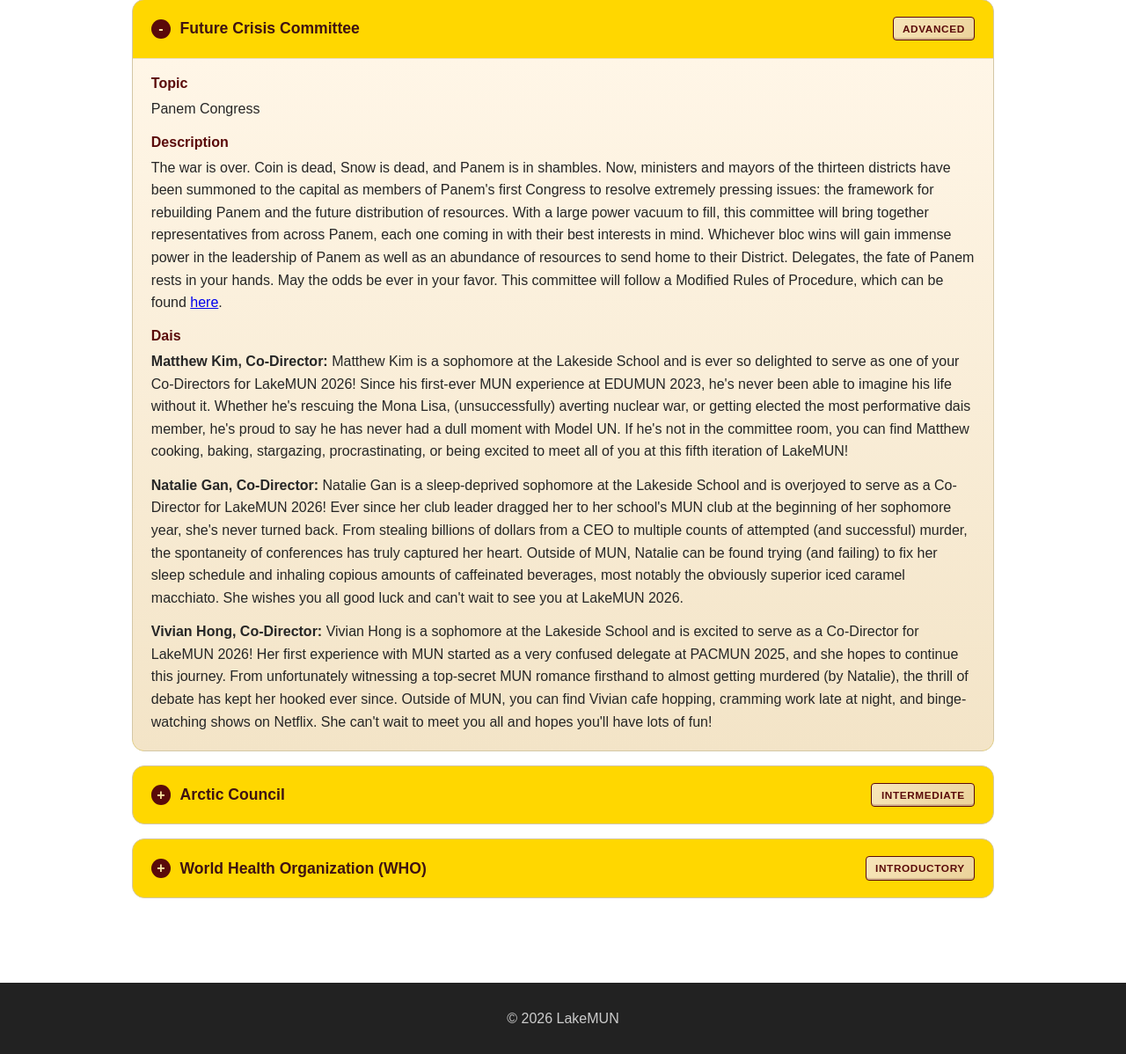
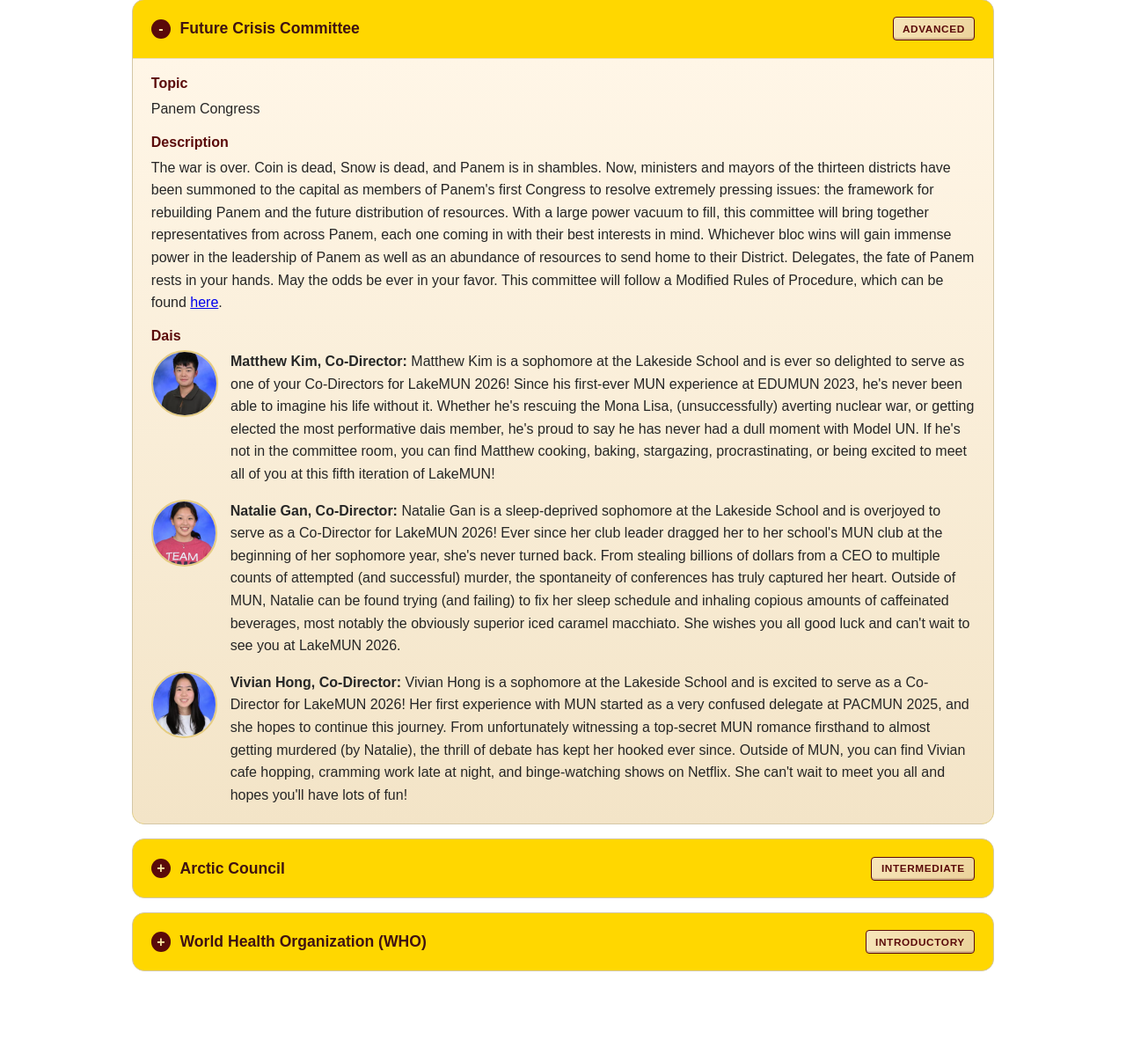
Before and after one commit to dripnooblovesyou/dripnooblovesyou.github.io, a Flask app: page /committees in a window 1280 px wide, after a click that opens the changed part. Shown: the part 349-1547 px from the top of the page at 88% size. Run offline with Flask 3, Linux system fonts and the light colour scheme.

Commit message:
staff photos

```diff
--- a/static/css/style.css
+++ b/static/css/style.css
@@ -530,6 +530,21 @@ footer {
     transform: translateY(0);
 }
 
+.committee-dais-list {
+    display: grid;
+    gap: 1rem;
+}
+
+.committee-dais-card {
+    display: flex;
+    align-items: flex-start;
+    gap: 0.9rem;
+}
+
+.committee-dais-card p {
+    margin: 0;
+}
+
 @media (max-width: 768px) {
     .about-container {
         flex-direction: column;
@@ -551,6 +566,10 @@ footer {
 
     .schedule-list {
         grid-template-columns: 1fr;
+    }
+
+    .committee-dais-card {
+        flex-direction: column;
     }
 }
 
--- a/templates/committees.html
+++ b/templates/committees.html
@@ -26,15 +26,20 @@
                     The war is over. Coin is dead, Snow is dead, and Panem is in shambles. Now, ministers and mayors of the thirteen districts have been summoned to the capital as members of Panem's first Congress to resolve extremely pressing issues: the framework for rebuilding Panem and the future distribution of resources. With a large power vacuum to fill, this committee will bring together representatives from across Panem, each one coming in with their best interests in mind. Whichever bloc wins will gain immense power in the leadership of Panem as well as an abundance of resources to send home to their District. Delegates, the fate of Panem rests in your hands. May the odds be ever in your favor. This committee will follow a Modified Rules of Procedure, which can be found <a href="/resources">here</a>.
                 </p>
                 <h2>Dais</h2>
-                <p>
-                    <strong>Matthew Kim, Co-Director:</strong> Matthew Kim is a sophomore at the Lakeside School and is ever so delighted to serve as one of your Co-Directors for LakeMUN 2026! Since his first-ever MUN experience at EDUMUN 2023, he's never been able to imagine his life without it. Whether he's rescuing the Mona Lisa, (unsuccessfully) averting nuclear war, or getting elected the most performative dais member, he's proud to say he has never had a dull moment with Model UN. If he's not in the committee room, you can find Matthew cooking, baking, stargazing, procrastinating, or being excited to meet all of you at this fifth iteration of LakeMUN!
-                </p>
-                <p>
-                    <strong>Natalie Gan, Co-Director:</strong> Natalie Gan is a sleep-deprived sophomore at the Lakeside School and is overjoyed to serve as a Co-Director for LakeMUN 2026! Ever since her club leader dragged her to her school's MUN club at the beginning of her sophomore year, she's never turned back. From stealing billions of dollars from a CEO to multiple counts of attempted (and successful) murder, the spontaneity of conferences has truly captured her heart. Outside of MUN, Natalie can be found trying (and failing) to fix her sleep schedule and inhaling copious amounts of caffeinated beverages, most notably the obviously superior iced caramel macchiato. She wishes you all good luck and can't wait to see you at LakeMUN 2026.
-                </p>
-                <p>
-                    <strong>Vivian Hong, Co-Director:</strong> Vivian Hong is a sophomore at the Lakeside School and is excited to serve as a Co-Director for LakeMUN 2026! Her first experience with MUN started as a very confused delegate at PACMUN 2025, and she hopes to continue this journey. From unfortunately witnessing a top-secret MUN romance firsthand to almost getting murdered (by Natalie), the thrill of debate has kept her hooked ever since. Outside of MUN, you can find Vivian cafe hopping, cramming work late at night, and binge-watching shows on Netflix. She can't wait to meet you all and hopes you'll have lots of fun!
-                </p>
+                <div class="committee-dais-list">
+                    <article class="committee-dais-card">
+                        <img src="{{ url_for('static', filename='images/staff photos/Matthew_K_LakeMUN.png') }}" alt="Matthew Kim" class="person-photo">
+                        <p><strong>Matthew Kim, Co-Director:</strong> Matthew Kim is a sophomore at the Lakeside School and is ever so delighted to serve as one of your Co-Directors for LakeMUN 2026! Since his first-ever MUN experience at EDUMUN 2023, he's never been able to imagine his life without it. Whether he's rescuing the Mona Lisa, (unsuccessfully) averting nuclear war, or getting elected the most performative dais member, he's proud to say he has never had a dull moment with Model UN. If he's not in the committee room, you can find Matthew cooking, baking, stargazing, procrastinating, or being excited to meet all of you at this fifth iteration of LakeMUN!</p>
+                    </article>
+                    <article class="committee-dais-card">
+                        <img src="{{ url_for('static', filename='images/staff photos/Natalie_G_LakeMUN.png') }}" alt="Natalie Gan" class="person-photo">
+                        <p><strong>Natalie Gan, Co-Director:</strong> Natalie Gan is a sleep-deprived sophomore at the Lakeside School and is overjoyed to serve as a Co-Director for LakeMUN 2026! Ever since her club leader dragged her to her school's MUN club at the beginning of her sophomore year, she's never turned back. From stealing billions of dollars from a CEO to multiple counts of attempted (and successful) murder, the spontaneity of conferences has truly captured her heart. Outside of MUN, Natalie can be found trying (and failing) to fix her sleep schedule and inhaling copious amounts of caffeinated beverages, most notably the obviously superior iced caramel macchiato. She wishes you all good luck and can't wait to see you at LakeMUN 2026.</p>
+                    </article>
+                    <article class="committee-dais-card">
+                        <img src="{{ url_for('static', filename='images/staff photos/Vivian_H_LakeMUN.png') }}" alt="Vivian Hong" class="person-photo">
+                        <p><strong>Vivian Hong, Co-Director:</strong> Vivian Hong is a sophomore at the Lakeside School and is excited to serve as a Co-Director for LakeMUN 2026! Her first experience with MUN started as a very confused delegate at PACMUN 2025, and she hopes to continue this journey. From unfortunately witnessing a top-secret MUN romance firsthand to almost getting murdered (by Natalie), the thrill of debate has kept her hooked ever since. Outside of MUN, you can find Vivian cafe hopping, cramming work late at night, and binge-watching shows on Netflix. She can't wait to meet you all and hopes you'll have lots of fun!</p>
+                    </article>
+                </div>
             </div>
         </details>
 
@@ -53,15 +58,20 @@
                     Established in 1996, the Arctic Council connects the Arctic States in an intergovernmental forum promoting coordination, collaboration, and communication between nations on common Arctic issues. In particular, this committee discusses issues related to sustainable development and environmental protection in the Arctic. At LakeMUN 2026, delegates will represent the nations bordering the Arctic Ocean to deliberate on an Arctic investment and economic development framework. These discussions aim to resolve disputes over Arctic resources and sustainability while maintaining cooperation between nations. We are so excited to have an insightful and enriching debate at LakeMUN this year!
                 </p>
                 <h2>Dais</h2>
-                <p>
-                    <strong>Lingying Shi:</strong> Lingying Shi is a sophomore at Lakeside School; she is exhilarated to serve on your dais for LakeMUN 2026! Ever since attending SeattleMUN after losing a bet with a friend in 8th grade, she has fallen in love with everything MUN, from the thrill of making speeches and naming resolution papers to passing notes like "why is China kinda..." and dance battles during crisis. When not in her FBA, Lingying can be found sleeping in the trainer's room, in her instructor jacket with her snowboard students at Snoqualmie Central, or in her wrestling singlet wondering if she'll survive the next match. Lingying looks forward to meeting you all at this year's iteration of LakeMUN!
-                </p>
-                <p>
-                    <strong>Alexa Oh:</strong> Alexa Oh is a freshman at Lakeside School and is thrilled to serve as a dais member for LakeMUN 2026! She began her MUN journey at Lakeside Clubs Fair, wondering what people were talking about when they said 'MUN' instead of Model UN and being confused about why dais isn't spelt 'dias.' Her favorite memories from MUN include sending anonymous PACgrams to friends, shipping oblivious delegates together, and knocking very enthusiastically on tables. Outside of MUN, Alexa can be found swinging on the golf course, playing pop songs on the cello, and drinking matcha.
-                </p>
-                <p>
-                    <strong>Naina Subherwal:</strong> Naina Subherwal is a chai-addicted junior at Lakeside School and is so excited to serve on your dais for LakeMUN 2026! Her MUN journey started with LakeMUN and she's thrilled to be continuing the cycle. She loves all parts of MUN, from opening speeches to raising her placard until her arm hurts to impeaching a Senator during crisis for "being too performative." When not in MUN, Naina can be found on the soccer field or tennis court, buried in a book, or crying over her chem homework.
-                </p>
+                <div class="committee-dais-list">
+                    <article class="committee-dais-card">
+                        <img src="{{ url_for('static', filename='images/staff photos/Lin_S_LakeMUN.png') }}" alt="Lingying Shi" class="person-photo">
+                        <p><strong>Lingying Shi:</strong> Lingying Shi is a sophomore at Lakeside School; she is exhilarated to serve on your dais for LakeMUN 2026! Ever since attending SeattleMUN after losing a bet with a friend in 8th grade, she has fallen in love with everything MUN, from the thrill of making speeches and naming resolution papers to passing notes like "why is China kinda..." and dance battles during crisis. When not in her FBA, Lingying can be found sleeping in the trainer's room, in her instructor jacket with her snowboard students at Snoqualmie Central, or in her wrestling singlet wondering if she'll survive the next match. Lingying looks forward to meeting you all at this year's iteration of LakeMUN!</p>
+                    </article>
+                    <article class="committee-dais-card">
+                        <img src="{{ url_for('static', filename='images/staff photos/Alexa_O_LakeMUN.png') }}" alt="Alexa Oh" class="person-photo">
+                        <p><strong>Alexa Oh:</strong> Alexa Oh is a freshman at Lakeside School and is thrilled to serve as a dais member for LakeMUN 2026! She began her MUN journey at Lakeside Clubs Fair, wondering what people were talking about when they said 'MUN' instead of Model UN and being confused about why dais isn't spelt 'dias.' Her favorite memories from MUN include sending anonymous PACgrams to friends, shipping oblivious delegates together, and knocking very enthusiastically on tables. Outside of MUN, Alexa can be found swinging on the golf course, playing pop songs on the cello, and drinking matcha.</p>
+                    </article>
+                    <article class="committee-dais-card">
+                        <img src="{{ url_for('static', filename='images/staff photos/Naina_S_LakeMUN.png') }}" alt="Naina Subherwal" class="person-photo">
+                        <p><strong>Naina Subherwal:</strong> Naina Subherwal is a chai-addicted junior at Lakeside School and is so excited to serve on your dais for LakeMUN 2026! Her MUN journey started with LakeMUN and she's thrilled to be continuing the cycle. She loves all parts of MUN, from opening speeches to raising her placard until her arm hurts to impeaching a Senator during crisis for "being too performative." When not in MUN, Naina can be found on the soccer field or tennis court, buried in a book, or crying over her chem homework.</p>
+                    </article>
+                </div>
             </div>
         </details>
 
@@ -80,15 +90,20 @@
                     Welcome to the WHO (World Health Organization)! Established on April 7th, 1948 (now World Health Day) with 194 member countries currently, the WHO works to improve global public health and protect the population from disease epidemics. As healthcare has become an increasingly pressing global issue, the WHO works to make sure everyone has equal access to medical care, specifically vulnerable and already struggling groups. The WHO tackles issues such as fighting infectious viruses and diseases, providing proper vaccination against them to all communities, and setting international health standards. Delegates must use critical thinking to navigate issues surrounding economics, materials, and humanitarianism while balancing the need to maximize care and the overall well-being in the world. We are so excited to see what ideas delegates have to offer at LakeMUN WHO 2026!
                 </p>
                 <h2>Dais</h2>
-                <p>
-                    <strong>Medha Kashyap, Co-Director:</strong> Medha Kashyap is a freshman at the Lakeside School and is delighted to be serving as a Co-Director for WHO! Her MUN journey began as a reluctant delegate at EDUMUN 2024, furiously studying ROP the night before only to mess it up almost immediately. Despite the rocky start, she was quickly enveloped into the world of Model UN, enthralled by the strangely addictive thrill of committee. Since then, she has jumped at every chance to join a committee, and with each placard raised, her passion for MUN has only increased. Outside of MUN, you'll find her stress-baking or cooking absurd amounts of food, playing sports, or hanging out with her dog! Medha's hope is for delegates to enjoy this committee as much as she does and eagerly awaits seeing their commitment and passion blossom!
-                </p>
-                <p>
-                    <strong>Charie Chang, Co-Director:</strong> Charie Chang is a freshman at Lakeside School and is equally terrified to be serving as a Co-Director for LakeMUN WHO as she was for her first conference. Having been introduced to the world of MUN through the exotic stories told by her older sister, Charie started her MUN journey at PACMUN '25 equipped with nothing but a crystal-clear vision of what could go wrong. Ever since, Charie has found herself in the eye of the Model UN storm, battling everything from ever-present gavel hunters to France's scheme of world dominion. Outside of MUN, you can find her sleeping, playing piano brainrot, or simply existing as a slave to procrastination. At LakeMUN, Charie is excited to ask the all-pervasive question of "is that a point?" and looks forward to seeing every delegate discover the spark of MUN that she knows and loves.
-                </p>
-                <p>
-                    <strong>Karishma Kashyap, Co-Director:</strong> Karishma Kashyap is a freshman at the Lakeside School and is very excited to be serving as a Co-Director on the dais for WHO at LakeMUN! Before her first conference, she stayed up until midnight trying to cram ROP and write a speech for the secondary speakers list with minimal knowledge of the topic, and that was basically the only time she spoke in her committee. She learned a lot from her experience spectating and was quite intrigued by the vast world and opportunities MUN offers! Although a rookie, she has become more skilled at the art of moderated caucuses and is eager to continue her MUN journey. Outside of the committee room, you will find her hanging out with her friends, scrolling on YouTube Shorts (she's working on Instagram), listening to music, or drinking bubble tea! Karishma is thrilled to be able to serve as your Co-Director, and she hopes you will be more prepared for your first time than she was!
-                </p>
+                <div class="committee-dais-list">
+                    <article class="committee-dais-card">
+                        <img src="{{ url_for('static', filename='images/staff photos/Medha_K_LakeMUN.png') }}" alt="Medha Kashyap" class="person-photo">
+                        <p><strong>Medha Kashyap, Co-Director:</strong> Medha Kashyap is a freshman at the Lakeside School and is delighted to be serving as a Co-Director for WHO! Her MUN journey began as a reluctant delegate at EDUMUN 2024, furiously studying ROP the night before only to mess it up almost immediately. Despite the rocky start, she was quickly enveloped into the world of Model UN, enthralled by the strangely addictive thrill of committee. Since then, she has jumped at every chance to join a committee, and with each placard raised, her passion for MUN has only increased. Outside of MUN, you'll find her stress-baking or cooking absurd amounts of food, playing sports, or hanging out with her dog! Medha's hope is for delegates to enjoy this committee as much as she does and eagerly awaits seeing their commitment and passion blossom!</p>
+                    </article>
+                    <article class="committee-dais-card">
+                        <img src="{{ url_for('static', filename='images/staff photos/Charie_C_LakeMUN.png') }}" alt="Charie Chang" class="person-photo">
+                        <p><strong>Charie Chang, Co-Director:</strong> Charie Chang is a freshman at Lakeside School and is equally terrified to be serving as a Co-Director for LakeMUN WHO as she was for her first conference. Having been introduced to the world of MUN through the exotic stories told by her older sister, Charie started her MUN journey at PACMUN '25 equipped with nothing but a crystal-clear vision of what could go wrong. Ever since, Charie has found herself in the eye of the Model UN storm, battling everything from ever-present gavel hunters to France's scheme of world dominion. Outside of MUN, you can find her sleeping, playing piano brainrot, or simply existing as a slave to procrastination. At LakeMUN, Charie is excited to ask the all-pervasive question of "is that a point?" and looks forward to seeing every delegate discover the spark of MUN that she knows and loves.</p>
+                    </article>
+                    <article class="committee-dais-card">
+                        <img src="{{ url_for('static', filename='images/staff photos/Karishma_K_LakeMUN.png') }}" alt="Karishma Kashyap" class="person-photo">
+                        <p><strong>Karishma Kashyap, Co-Director:</strong> Karishma Kashyap is a freshman at the Lakeside School and is very excited to be serving as a Co-Director on the dais for WHO at LakeMUN! Before her first conference, she stayed up until midnight trying to cram ROP and write a speech for the secondary speakers list with minimal knowledge of the topic, and that was basically the only time she spoke in her committee. She learned a lot from her experience spectating and was quite intrigued by the vast world and opportunities MUN offers! Although a rookie, she has become more skilled at the art of moderated caucuses and is eager to continue her MUN journey. Outside of the committee room, you will find her hanging out with her friends, scrolling on YouTube Shorts (she's working on Instagram), listening to music, or drinking bubble tea! Karishma is thrilled to be able to serve as your Co-Director, and she hopes you will be more prepared for your first time than she was!</p>
+                    </article>
+                </div>
             </div>
         </details>
     </div>
```
Also changed, not shown: templates/about.html (+17 -6 lines), static/images/staff photos/Aicha_S_LakeMUN.png (added), static/images/staff photos/Alessia_C_LakeMUN.png (added), static/images/staff photos/Alexa_O_LakeMUN.png (added), static/images/staff photos/Angelina_H_LakeMUN.png (added), static/images/staff photos/Charie_C_LakeMUN.png (added), static/images/staff photos/Derek_B_LakeMUN.png (added), static/images/staff photos/Eldana_Z_LakeMUN.png (added), static/images/staff photos/Erik_H_LakeMUN.png (added), static/images/staff photos/Ford_S_LakeMUN.png (added), static/images/staff photos/Karishma_K_LakeMUN.png (added), static/images/staff photos/Lin_S_LakeMUN.png (added), static/images/staff photos/Matthew_K_LakeMUN.png (added), static/images/staff photos/Medha_K_LakeMUN.png (added), 4 more files.
